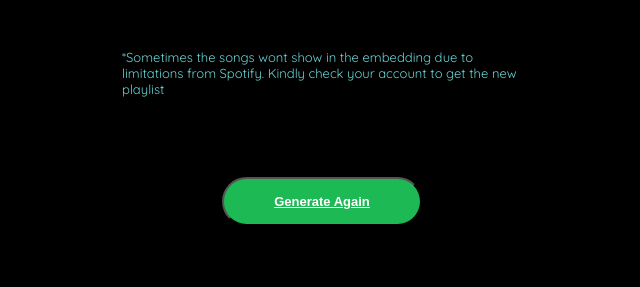
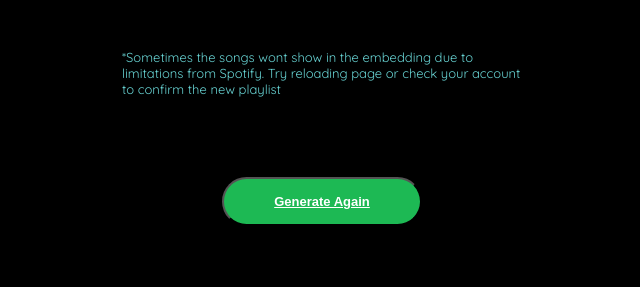
Before and after one commit to Saumya-svm/Spotify-Recommender-Heroku-App, a Flask app: page /generated in a window 1280 px wide. Shown: the part 513-800 px from the top of the page, without its empty margins (318-958 px from the left). Run offline with Flask 2, Linux system fonts and the light colour scheme; a user stored in the database is signed in.

Commit message:
changed genertaed

```diff
--- a/spotify/templates/generated.html
+++ b/spotify/templates/generated.html
@@ -19,7 +19,7 @@
         </div>
     </div>
     <div class="container">
-        <p style="width: 400px;font-size: 13px;color: #68d4d4;">*Sometimes the songs wont show in the embedding due to limitations from Spotify. Kindly check your account to get the new playlist</p>
+        <p style="width: 400px;font-size: 13px;color: #68d4d4;">*Sometimes the songs wont show in the embedding due to limitations from Spotify. Try reloading page or check your account to confirm the new playlist</p>
     </div>
     <div class="container">
         <button style="width: 200px; border-radius: 30px;">
```
